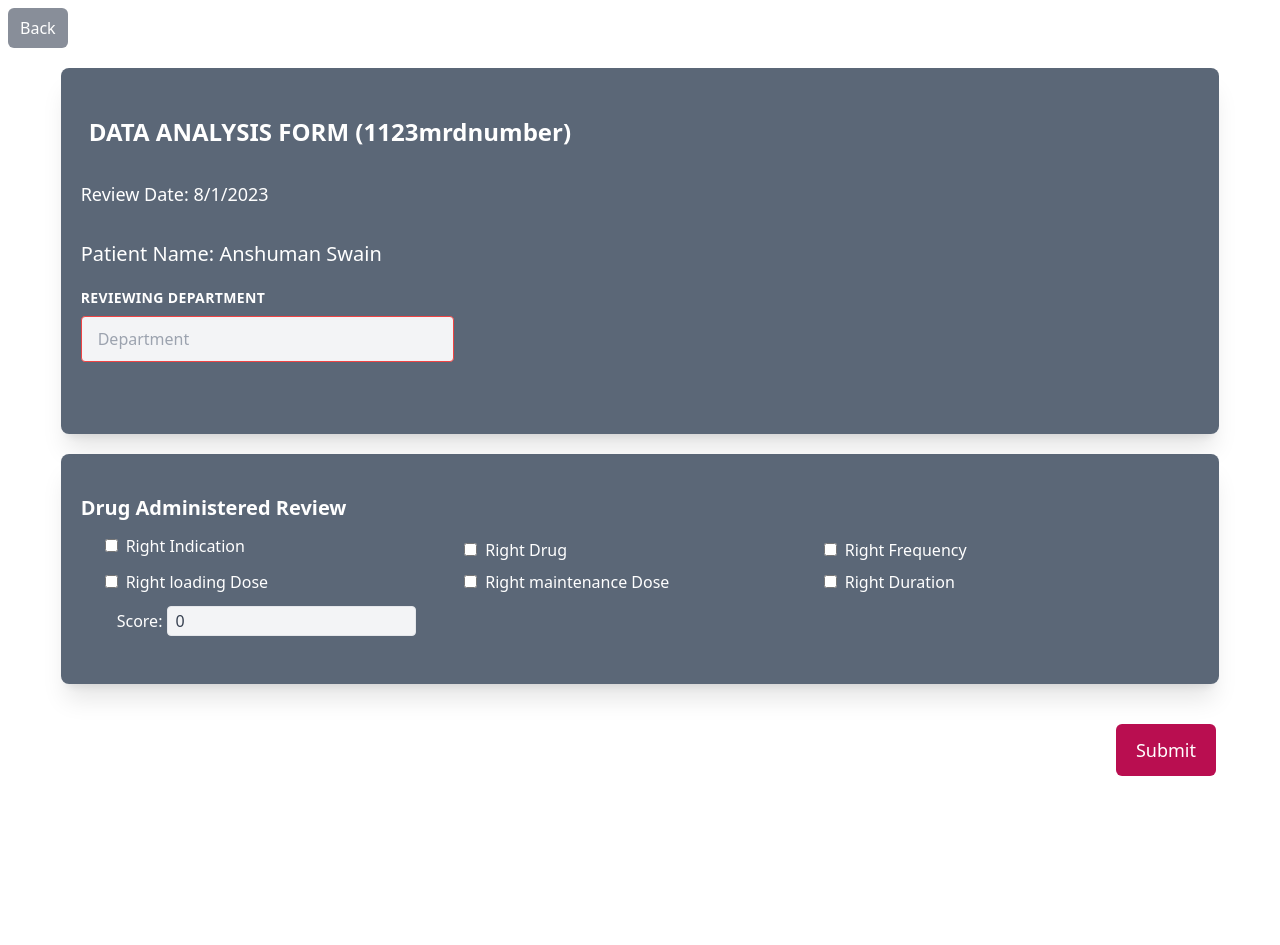
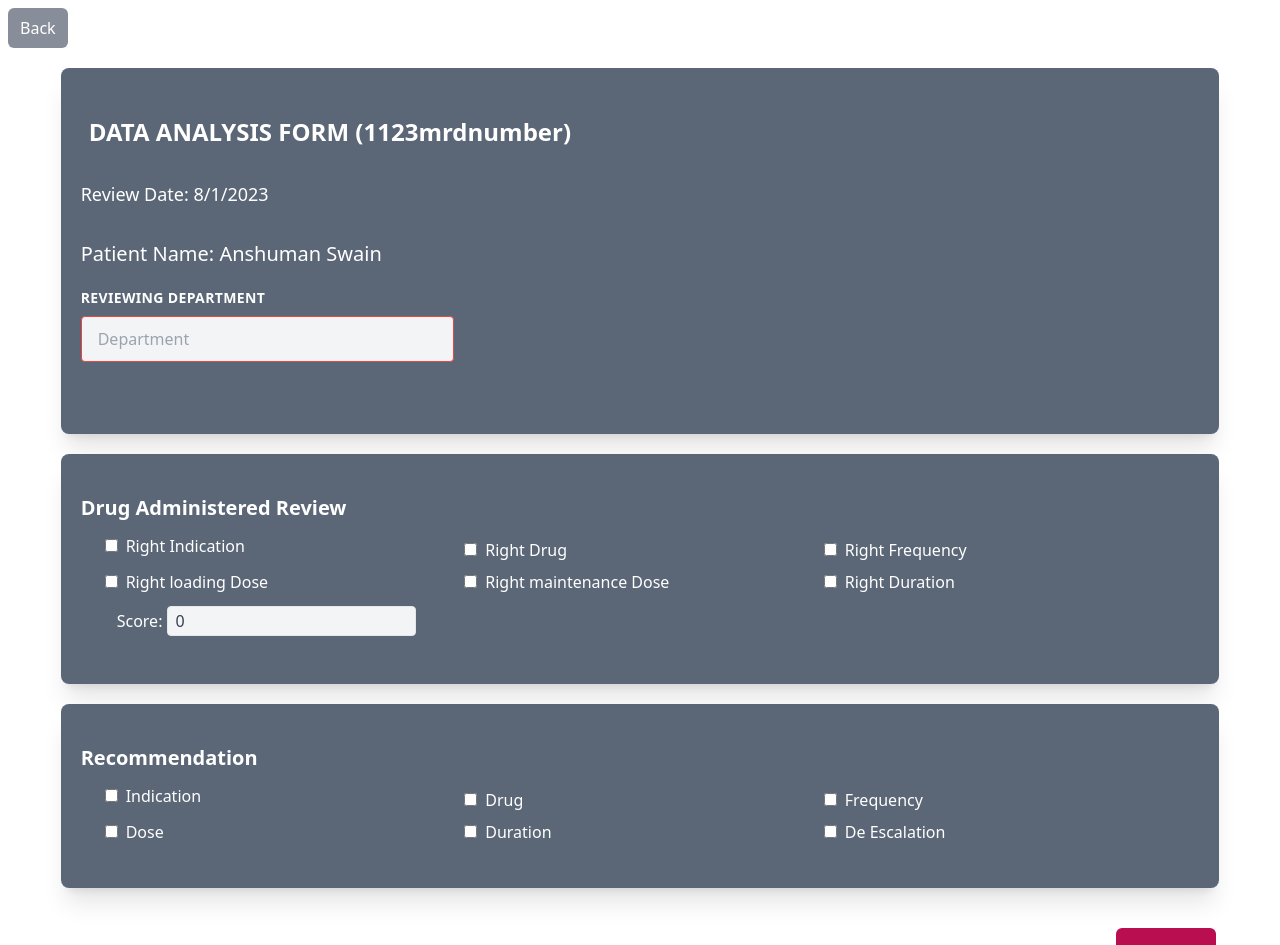
Before and after one commit to anshuman-8/antibiotic-stewardship-site, a Next.js app: page /analysis in a window 1280 px wide. Shown: the top 945 px of the page. Before the commit the page ends 800 px from the top, so only its background shows below. Built offline with nearby package versions, Linux system fonts and the light colour scheme.

Commit message:
placeholder made + dashboard restructure

```diff
--- /dev/null
+++ b/components/Analysis/Recommendation.tsx
@@ -0,0 +1,83 @@
+import React,{useState} from "react";
+
+export default function Recommendation() {
+
+
+    const [checkBoxList, setCheckBoxList] = useState<Object>({
+      rightIndication: false,
+      rightDrug: false,
+      rightFrequency: false,
+      rightDuration: false,
+      rightMaintenanceDose: false,
+    });
+
+
+
+
+
+  return (
+    <div className="form-component">
+      <div className="text-white my-3 text-xl font-semibold">
+        Recommendation
+      </div>
+      {/* give a checkbox options with 5 in a row asking for different infections */}
+      <div className="w-full flex flex-wrap font-medium text-white px-5">
+        <div className="w-1/2 sm:w-1/3 px-1">
+          <input type="checkbox" name="rightIndication" id="UTI" className=""/>
+          <label htmlFor="infection" className="ml-2">
+            Indication
+          </label>
+        </div>
+
+        <div className="w-1/2 sm:w-1/3 p-1">
+          <input type="checkbox" name="rightDrug" id="CNS" className="" />
+          <label htmlFor="infection" className="ml-2">
+            Drug
+          </label>
+        </div>
+        <div className="w-1/2 sm:w-1/3 p-1">
+          <input
+            type="checkbox"
+            name="rightFrequency"
+            id="skinAndSoftTissue"
+            className=""
+          />
+          <label htmlFor="infection" className="ml-2">
+            Frequency
+          </label>
+        </div>
+
+        <div className="w-1/2 sm:w-1/3 p-1">
+          <input type="checkbox" name="abdominal" id="abdominal" className="" />
+          <label htmlFor="infection" className="ml-2">
+            Dose
+          </label>
+        </div>
+        <div className="w-1/2 sm:w-1/3 p-1">
+          <input
+            type="checkbox"
+            name="rightMaintenanceDose"
+            id="bacteremia"
+            className=""
+          />
+          <label htmlFor="infection" className="ml-2">
+            Duration
+          </label>
+        </div>
+
+        <div className="w-1/2 sm:w-1/3 p-1">
+          <input
+            type="checkbox"
+            name="rightDuration"
+            id="catheter_Lines_Stents"
+            className=""
+          />
+          <label htmlFor="infection" className="ml-2">
+            De Escalation
+          </label>
+        </div>
+
+      </div>
+    </div>
+  );
+}
--- /dev/null
+++ b/components/Dashboard/PatientCardPlaceholder.tsx
@@ -0,0 +1,18 @@
+import React from 'react'
+
+export default function PatientCardPlaceholder() {
+  return (
+    <div className="animate-pulse bg-slate-100/90 backdrop-blur-sm m-5 max-w-lg border min-w-min rounded-md p-2 h-32">
+      <div className='bg-slate-200 h-6 my-2 max-w-xs'>
+
+      </div>
+      <div className='bg-slate-200 h-6 mt-2 max-w-xs'>
+
+      </div>
+      <div className='flex space-x-5'>
+        <div className='bg-slate-200 h-10 my-2 min-w-[120px] rounded-md'></div>
+        <div className='bg-slate-200 h-10 my-2 min-w-[120px] rounded-md'></div>
+      </div>
+    </div>
+  )
+}
--- /dev/null
+++ b/components/Dashboard/index.tsx
@@ -0,0 +1,16 @@
+import React from 'react'
+import PatientCard from './PatientCard'
+import PatientCardPlaceholder from './PatientCardPlaceholder'
+
+export default function index() {
+  return (
+    <div className='grid grid-cols-4'>
+      <PatientCard />
+        <PatientCardPlaceholder />
+        <PatientCardPlaceholder />
+        <PatientCardPlaceholder />
+        <PatientCardPlaceholder />
+        <PatientCardPlaceholder />
+    </div>
+  )
+}
--- a/pages/analysis.tsx
+++ b/pages/analysis.tsx
@@ -5,6 +5,7 @@ import "react-toastify/dist/ReactToastify.css";
 import Link from "next/link";
 import DrugReview from "../components/Analysis/DrugReview";
 import Introduction from "../components/Analysis/Introduction";
+import Recommendation from "../components/Analysis/Recommendation";
 
 export default function Analysis() {
   const [loading, setLoading] = useState(false);
@@ -43,6 +44,8 @@ export default function Analysis() {
 
           <DrugReview/>
 
+          <Recommendation/>
+
           {/* Submit */}
           <div className="flex justify-end max-w-6xl mx-auto">
             {!loading ? (
--- a/pages/index.tsx
+++ b/pages/index.tsx
@@ -1,8 +1,8 @@
 import Head from "next/head";
 import Link from "next/link";
-import PatientCard from "../components/PatientCard";
 import { Inter } from "@next/font/google";
 import Navbar from "../components/Navbar";
+import Dashboard from "../components/Dashboard";
 
 const inter = Inter({ subsets: ["latin"] });
 
@@ -17,7 +17,7 @@ export default function Home() {
       </Head>
       <main>
         <Navbar />
-        <PatientCard />
+        <Dashboard/>
 
       </main>
     </>
```
Also changed, not shown: components/Dashboard/PatientCard.tsx (renamed from components/PatientCard.tsx).
